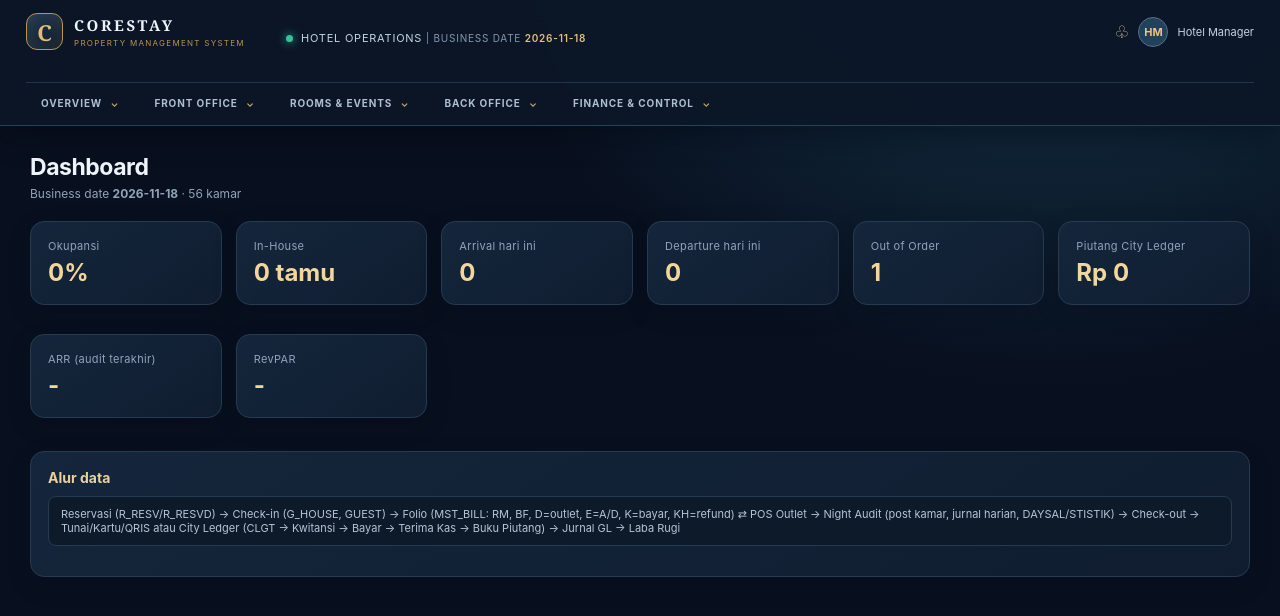
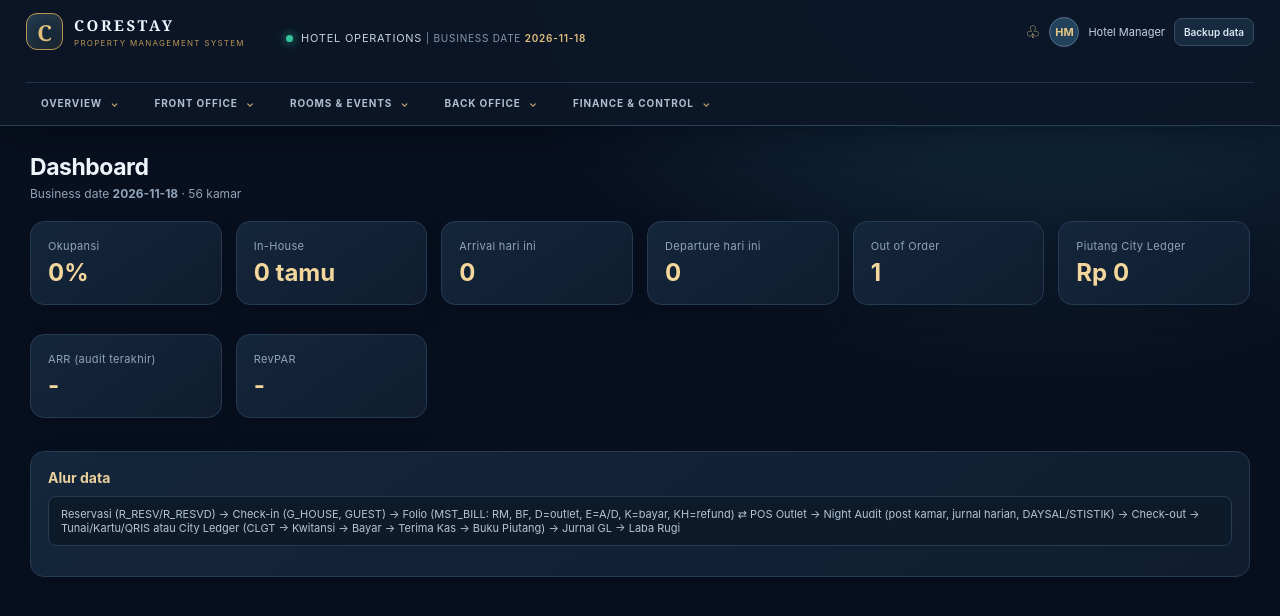
Before and after one commit to corestay77-lab/corestay-pms, a website: page index.html in a window 1280 px wide. Drawn offline with Linux system fonts and the light colour scheme.

Commit message:
feat(backup): load safe local data export control

```diff
--- a/index.html
+++ b/index.html
@@ -46,5 +46,6 @@ input:focus,select:focus{outline:2px solid #1ba6a077;border-color:#1ba6a0}
 <script src="seed.js"></script>
 <script src="app.js"></script>
 <script src="shell.js"></script>
+<script src="backup.js"></script>
 </body>
 </html>
```
